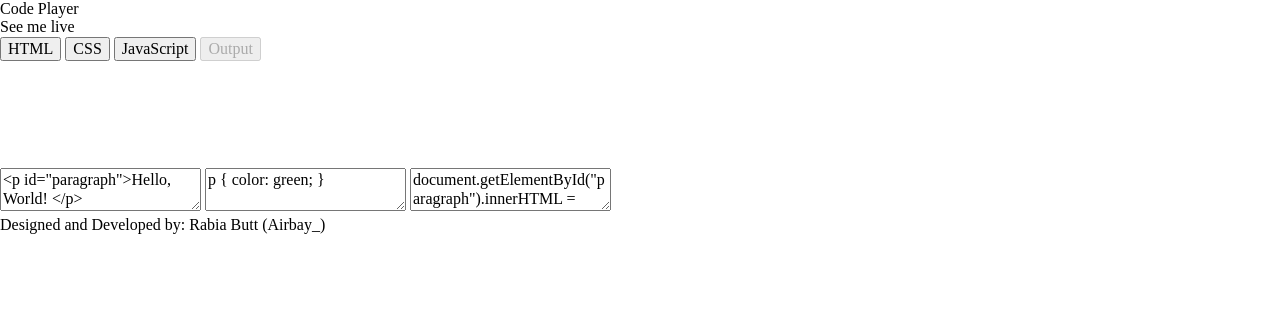
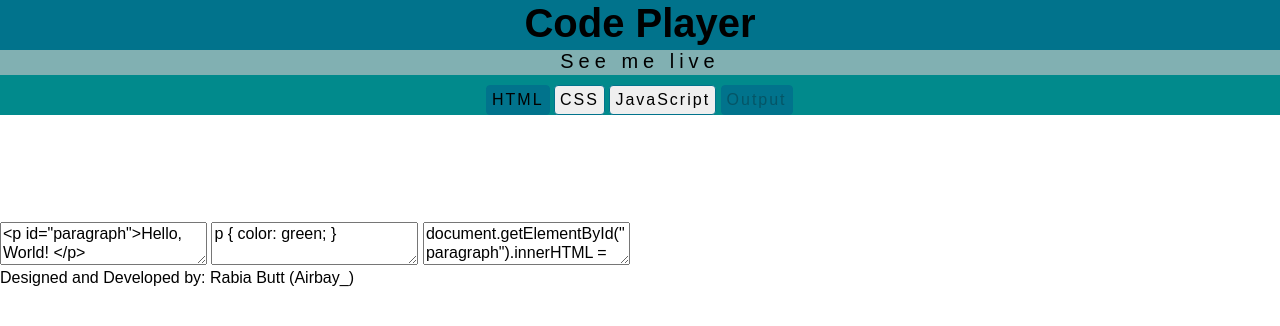
Before and after one commit to RabiaRB/Code-Player, a plain HTML site: page codePlayer/index.html in a window 1280 px wide. Drawn offline with Linux system fonts and the light colour scheme.

Commit message:
added styles 1

```diff
--- a/codePlayer/css/style.css
+++ b/codePlayer/css/style.css
@@ -18,25 +18,67 @@
 }
 
 /******************************************
-/* BASE STYLES
+/* STYLES
 /*******************************************/
 
+
 body {
+     margin: 0;
+     padding: 0;
+     font-family: Arial, Helvetica, sans-serif;
+}
+
+#headerBar1 {
+     width: 100%;
+     height: 50px;
+     background-color: #01738C;
+}
+
+#headerBar2 {
+     width: 100%;
+     height: 25px;
+     background-color: #81B0B2;
+}
+
+#title {
+     font-weight: bold;
+     font-size: 40px;
+     display: block;
+     text-align: center;
+}
+
+#subtitle {
+     font-size: 20px;
+     display: block;
+     text-align: center;
+     letter-spacing: 5px;
+}
+
+#headerBar3 {
+     width: 100%;
+     height: 40px;
+     background-color: #018a8c;
+}
+
+#buttonContainer {
+     margin: 0 auto;
+     padding-top: 10px;
+     width: 308px;
+}
+
+button {
+     padding: 5px;
+     letter-spacing: 2px;
+     border: 1px solid #01738c;
+     border-radius: 4px;
+}
+
+.highlightedButton {
+     background-color: #027072;
 
 }
 
-
-/******************************************
-/* LAYOUT
-/*******************************************/
-header {
+.selectedButton {
+     background-color: #01738c;
 
 }
-
-footer {
-
-}
-
-/******************************************
-/* ADDITIONAL STYLES
-/*******************************************/
```
